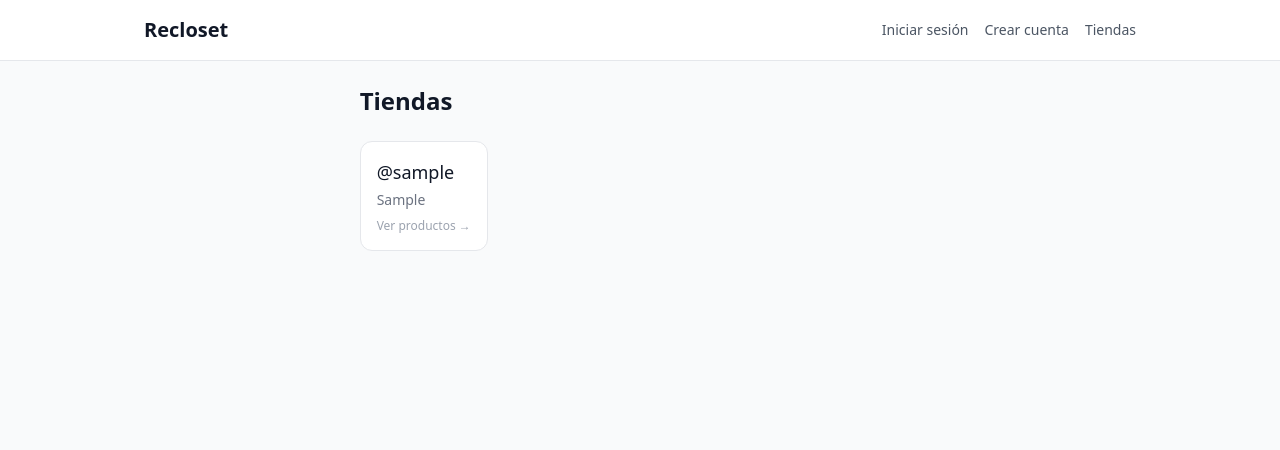
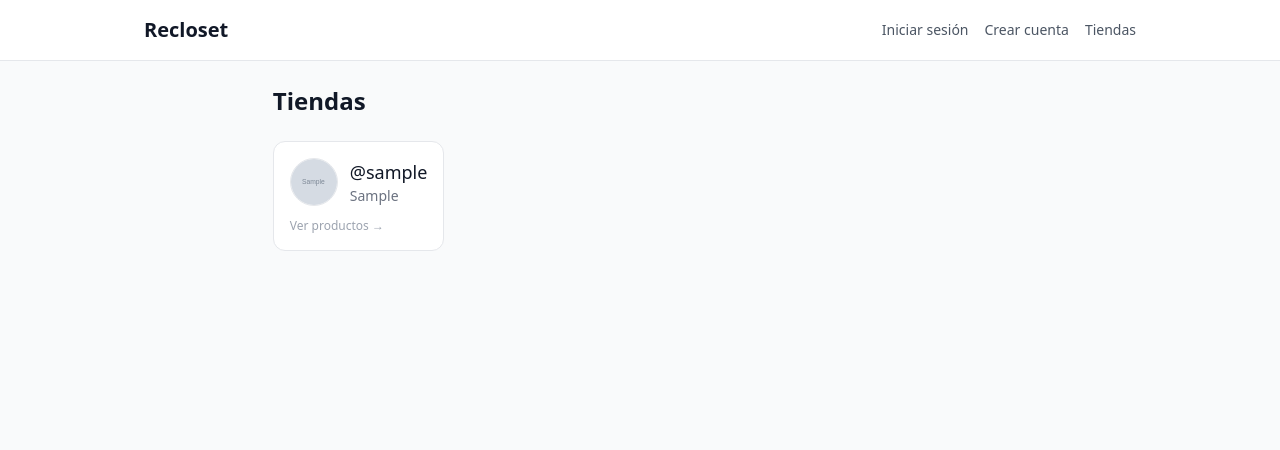
Before and after one commit to StefanyNoguera/recloset, a Django app: page /tiendas/ in a window 1280 px wide. Shown: the top 450 px of the page. Run offline with Django 5.2, Linux system fonts and the light colour scheme; tables that the repository leaves empty hold one stand-in row (values such as "Sample post"); grey boxes marked "Sample" are stand-in pictures; some libraries are stand-ins or nearby versions.

Commit message:
Show store profile image in directory

```diff
--- a/market/templates/market/store_directory.html
+++ b/market/templates/market/store_directory.html
@@ -15,17 +15,33 @@
   <a href="{% url 'store_detail_username' store.owner.username %}"
     class="bg-white border rounded-xl p-4 hover:shadow-sm transition">
 
+    <div class="flex items-center gap-3">
+      {% if store.profile_image %}
+        <img
+          src="{{ store.profile_image.url }}"
+          alt="Foto de {{ store.owner.username }}"
+          class="w-12 h-12 rounded-full object-cover border"
+        >
+      {% else %}
+        <div class="w-12 h-12 rounded-full bg-gray-100 border flex items-center justify-center text-xs text-gray-500">
+          Sin foto
+        </div>
+      {% endif %}
+
+      <div>
         <div class="font-medium text-lg">
           @{{ store.owner.username }}
         </div>
 
         {% if store.city %}
-      <p class="text-sm text-gray-500 mt-1">
+          <p class="text-sm text-gray-500">
             {{ store.city }}
           </p>
         {% endif %}
+      </div>
+    </div>
 
-    <p class="text-xs text-gray-400 mt-2">
+    <p class="text-xs text-gray-400 mt-3">
       Ver productos →
     </p>
 
```
Lines whose indentation alone changed are shown as unchanged.
